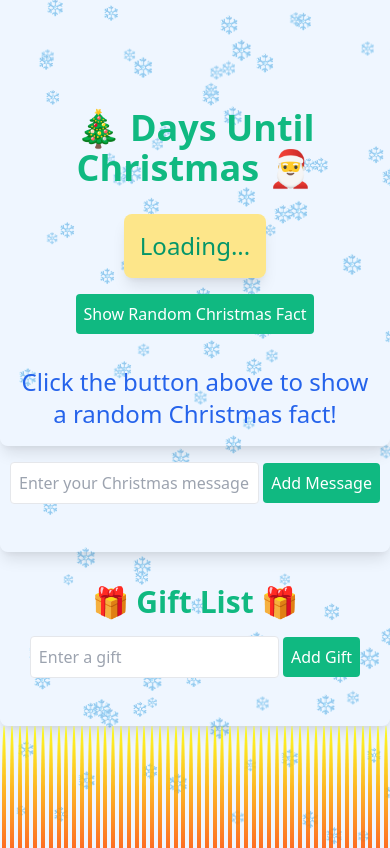
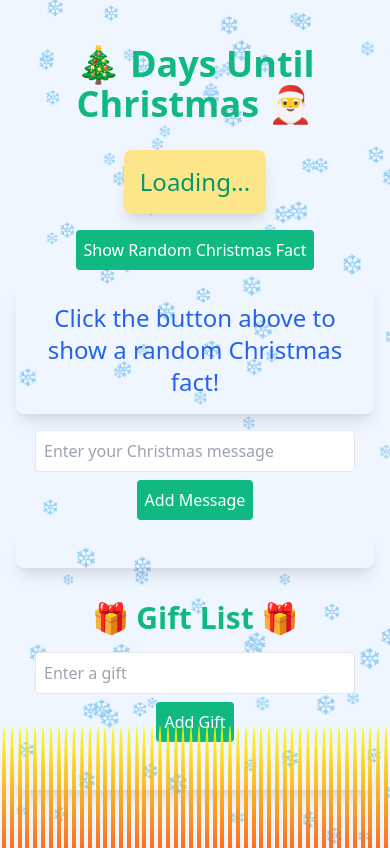
Before and after one commit to KdntNinja/ChristmasCalendar, a Python web app: template templates/index.html in a window 390 px wide; the page is wider, and only the part inside the window is pictured. Run offline with Jinja, Linux system fonts and the light colour scheme; the template is opened without the code that fills it, so the values that code supplies are empty; some libraries are stand-ins or nearby versions.

Commit message:
Mobile update

```diff
--- a/templates/index.html
+++ b/templates/index.html
@@ -2,6 +2,7 @@
 <html lang="en" class="snowflakes">
 <head>
     <meta charset="UTF-8">
+    <meta name="viewport" content="width=device-width, initial-scale=1.0">
     <title>Christmas Countdown</title>
     <script>
         async function updateCountdown() {
@@ -225,7 +226,7 @@
         }
     </script>
 </div>
-<div class="text-center">
+<div class="text-center p-4">
     <h1 class="text-4xl font-bold text-green-500 animate-bounce">🎄 Days Until Christmas 🎅</h1>
     <div id="countdown" class="text-2xl text-red-600 mt-4 bg-yellow-200 p-4 rounded-lg shadow-lg transition-all duration-500 inline-block">
         Loading...
@@ -236,8 +237,8 @@
             Click the button above to show a random Christmas fact!
         </div>
         <form onsubmit="submitMessage(event)" class="mt-4">
-            <label for="message-input"></label><input id="message-input" type="text" placeholder="Enter your Christmas message" class="p-2 rounded border">
-            <button type="submit" class="bg-green-500 text-white p-2 rounded">Add Message</button>
+            <label for="message-input"></label><input id="message-input" type="text" placeholder="Enter your Christmas message" class="p-2 rounded border w-full max-w-xs">
+            <button type="submit" class="bg-green-500 text-white p-2 rounded mt-2">Add Message</button>
         </form>
         <div id="messages" class="text-2xl text-blue-600 mt-4 p-4 rounded-lg shadow-lg transition-all duration-500">
             <!-- Messages will be displayed here -->
@@ -245,8 +246,8 @@
         <div class="text-center mt-8">
             <h2 class="text-3xl font-bold text-green-500">🎁 Gift List 🎁</h2>
             <form onsubmit="submitGift(event)" class="mt-4">
-                <label for="gift-input"></label><input id="gift-input" type="text" placeholder="Enter a gift" class="p-2 rounded border">
-                <button type="submit" class="bg-green-500 text-white p-2 rounded">Add Gift</button>
+                <label for="gift-input"></label><input id="gift-input" type="text" placeholder="Enter a gift" class="p-2 rounded border w-full max-w-xs">
+                <button type="submit" class="bg-green-500 text-white p-2 rounded mt-2">Add Gift</button>
             </form>
             <div id="gifts" class="text-2xl text-blue-600 mt-4 p-4 rounded-lg shadow-lg transition-all duration-500">
                 <!-- Gifts will be displayed here -->
```
